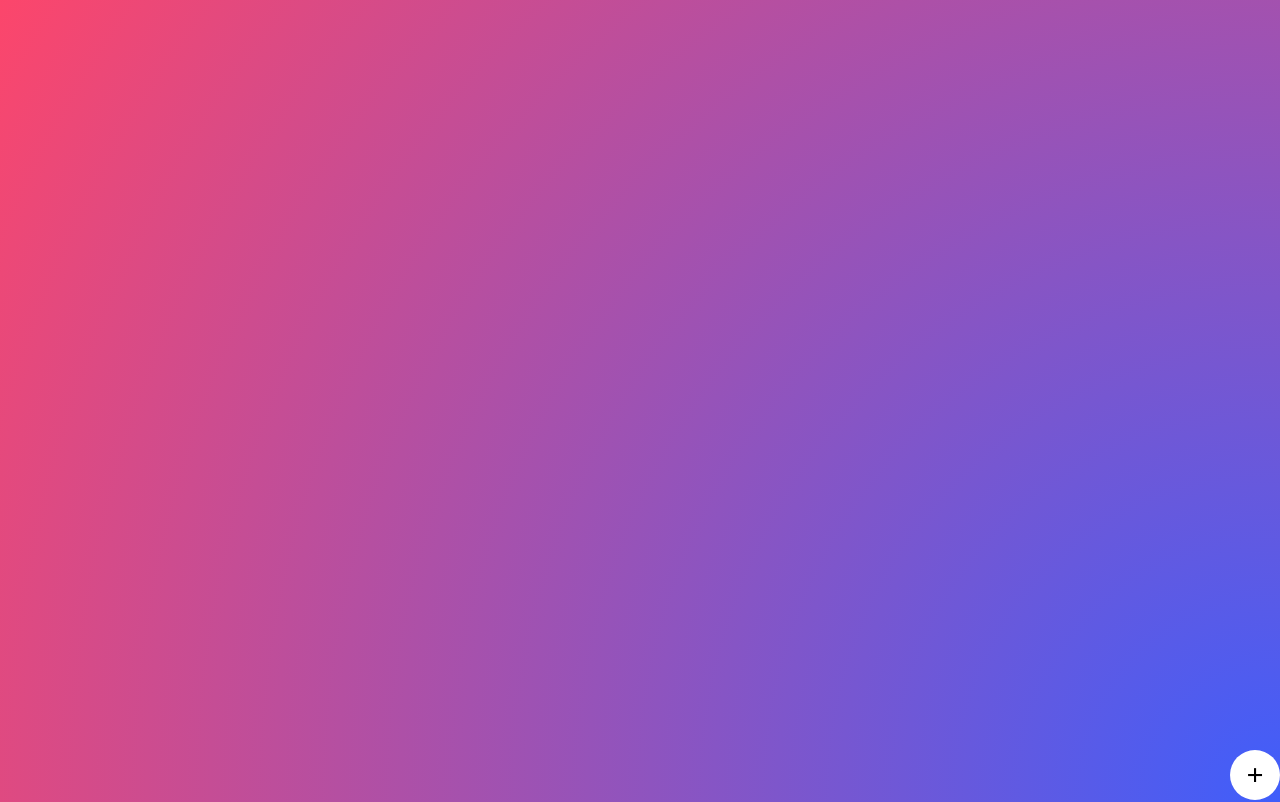
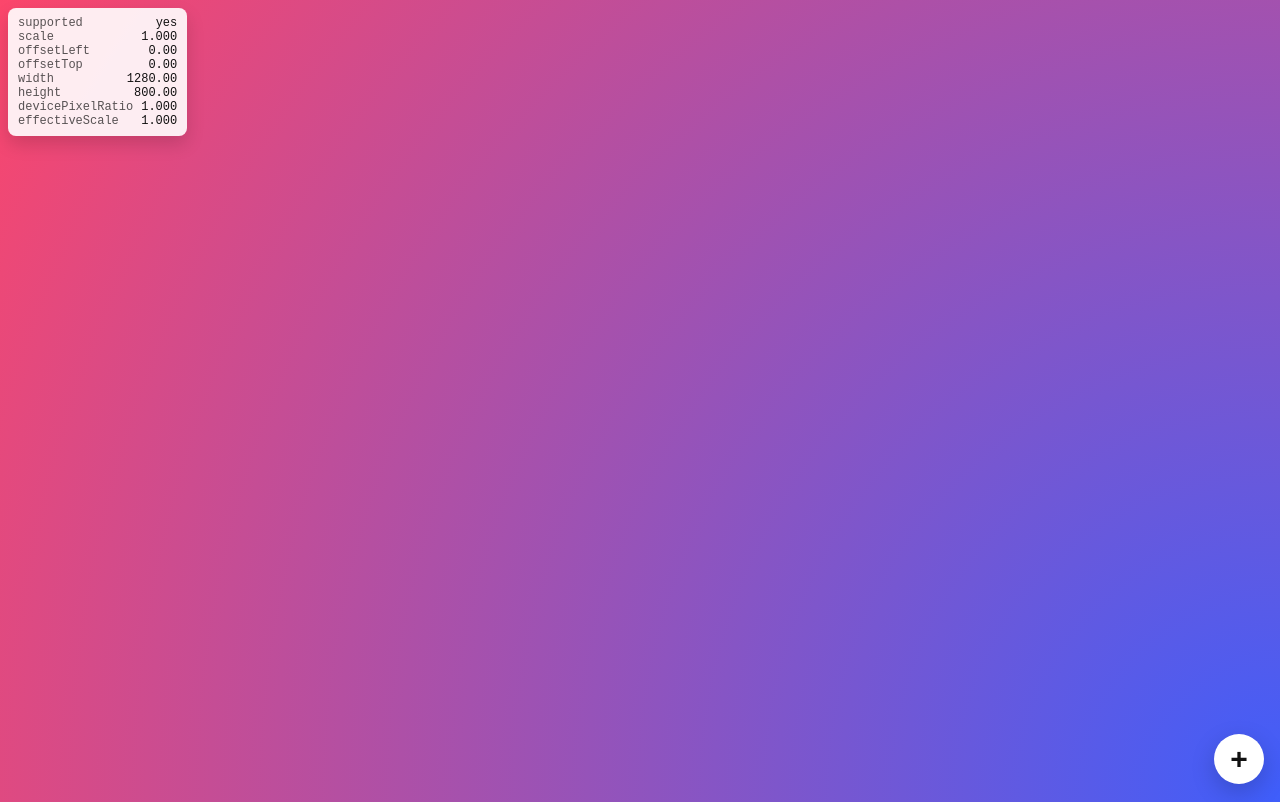
Before and after one commit to horn553/VisualViewportAPI-playground, a SvelteKit app: page / in a window 1280 px wide. Shown: the top 802 px of the page. Built offline with nearby package versions, Linux system fonts and the light colour scheme.

Commit message:
✨ FABがブラウザの拡大縮小に耐えるように

```diff
--- a/src/lib/Fab.svelte
+++ b/src/lib/Fab.svelte
@@ -1,20 +1,23 @@
-<div><span>+</span></div>
+<button class="fab" type="button" aria-label="Add">
+	<span aria-hidden="true">+</span>
+</button>
 
 <style>
-	div {
-		position: fixed;
-		bottom: 0;
-		right: 0;
-
+	.fab {
 		display: flex;
 		justify-content: center;
 		align-items: center;
 
+		border: none;
 		border-radius: 25px;
 		width: 50px;
 		height: 50px;
 
 		background-color: white;
+		color: #111;
+		cursor: pointer;
+		box-shadow: 0 8px 24px rgba(0, 0, 0, 0.18);
+		padding: 0;
 	}
 
 	span {
--- a/src/routes/+page.svelte
+++ b/src/routes/+page.svelte
@@ -1,8 +1,169 @@
 <script lang="ts">
 	import Fab from '$lib/Fab.svelte';
 	import Gradient from '$lib/Gradient.svelte';
+	import { onMount } from 'svelte';
+
+	let supported = false;
+	let width = 0;
+	let height = 0;
+	let offsetLeft = 0;
+	let offsetTop = 0;
+	let scale = 1;
+	let dpr = 1;
+	let effectiveScale = 1;
+	let scaleInv = 1;
+
+	let baseDpr = 1;
+	let rafId: number | null = null;
+
+	const fmt = (value: number, digits = 2) => value.toFixed(digits);
+
+	const updateMetrics = () => {
+		const vv = window.visualViewport;
+		supported = !!vv;
+
+		const currentDpr = window.devicePixelRatio || 1;
+		const dprRatio = currentDpr / baseDpr;
+		dpr = currentDpr;
+
+		if (vv) {
+			width = vv.width;
+			height = vv.height;
+			offsetLeft = vv.offsetLeft;
+			offsetTop = vv.offsetTop;
+			scale = vv.scale;
+		} else {
+			width = window.innerWidth;
+			height = window.innerHeight;
+			offsetLeft = 0;
+			offsetTop = 0;
+			scale = 1;
+		}
+
+		effectiveScale = Math.max(0.01, scale * dprRatio);
+		scaleInv = 1 / effectiveScale;
+	};
+
+	const scheduleUpdate = () => {
+		if (rafId !== null) return;
+		rafId = requestAnimationFrame(() => {
+			rafId = null;
+			updateMetrics();
+		});
+	};
+
+	onMount(() => {
+		baseDpr = window.devicePixelRatio || 1;
+		updateMetrics();
+
+		const vv = window.visualViewport;
+		if (vv) {
+			vv.addEventListener('resize', scheduleUpdate);
+			vv.addEventListener('scroll', scheduleUpdate);
+		}
+		window.addEventListener('resize', scheduleUpdate);
+
+		return () => {
+			if (rafId !== null) cancelAnimationFrame(rafId);
+			if (vv) {
+				vv.removeEventListener('resize', scheduleUpdate);
+				vv.removeEventListener('scroll', scheduleUpdate);
+			}
+			window.removeEventListener('resize', scheduleUpdate);
+		};
+	});
 </script>
 
 <Gradient />
 
-<Fab />
+<div
+	class="vv-overlay"
+	style={`--vv-left:${offsetLeft}px; --vv-top:${offsetTop}px; --vv-width:${width}px; --vv-height:${height}px; --vv-scale-inv:${scaleInv};`}
+>
+	<div class="fab-slot">
+		<Fab />
+	</div>
+
+	<div class="vv-debug">
+		<div class="row">
+			<span class="label">supported</span>
+			<span class="value">{supported ? 'yes' : 'no'}</span>
+		</div>
+		<div class="row">
+			<span class="label">scale</span>
+			<span class="value">{fmt(scale, 3)}</span>
+		</div>
+		<div class="row">
+			<span class="label">offsetLeft</span>
+			<span class="value">{fmt(offsetLeft, 2)}</span>
+		</div>
+		<div class="row">
+			<span class="label">offsetTop</span>
+			<span class="value">{fmt(offsetTop, 2)}</span>
+		</div>
+		<div class="row">
+			<span class="label">width</span>
+			<span class="value">{fmt(width, 2)}</span>
+		</div>
+		<div class="row">
+			<span class="label">height</span>
+			<span class="value">{fmt(height, 2)}</span>
+		</div>
+		<div class="row">
+			<span class="label">devicePixelRatio</span>
+			<span class="value">{fmt(dpr, 3)}</span>
+		</div>
+		<div class="row">
+			<span class="label">effectiveScale</span>
+			<span class="value">{fmt(effectiveScale, 3)}</span>
+		</div>
+	</div>
+</div>
+
+<style>
+	.vv-overlay {
+		position: fixed;
+		left: var(--vv-left);
+		top: var(--vv-top);
+		width: var(--vv-width);
+		height: var(--vv-height);
+		pointer-events: none;
+		z-index: 1000;
+	}
+
+	.fab-slot {
+		position: absolute;
+		right: calc(16px * var(--vv-scale-inv));
+		bottom: calc(16px * var(--vv-scale-inv));
+		transform: scale(var(--vv-scale-inv));
+		transform-origin: bottom right;
+		pointer-events: auto;
+	}
+
+	.vv-debug {
+		position: absolute;
+		top: calc(8px * var(--vv-scale-inv));
+		left: calc(8px * var(--vv-scale-inv));
+		transform: scale(var(--vv-scale-inv));
+		transform-origin: top left;
+		pointer-events: auto;
+		background: rgba(255, 255, 255, 0.9);
+		border-radius: 8px;
+		padding: 8px 10px;
+		font-family: 'Courier New', Courier, monospace;
+		font-size: 12px;
+		color: #111;
+		box-shadow: 0 8px 18px rgba(0, 0, 0, 0.15);
+	}
+
+	.vv-debug .row {
+		display: flex;
+		gap: 8px;
+		justify-content: space-between;
+		white-space: nowrap;
+	}
+
+	.vv-debug .label {
+		opacity: 0.7;
+	}
+</style>
```
